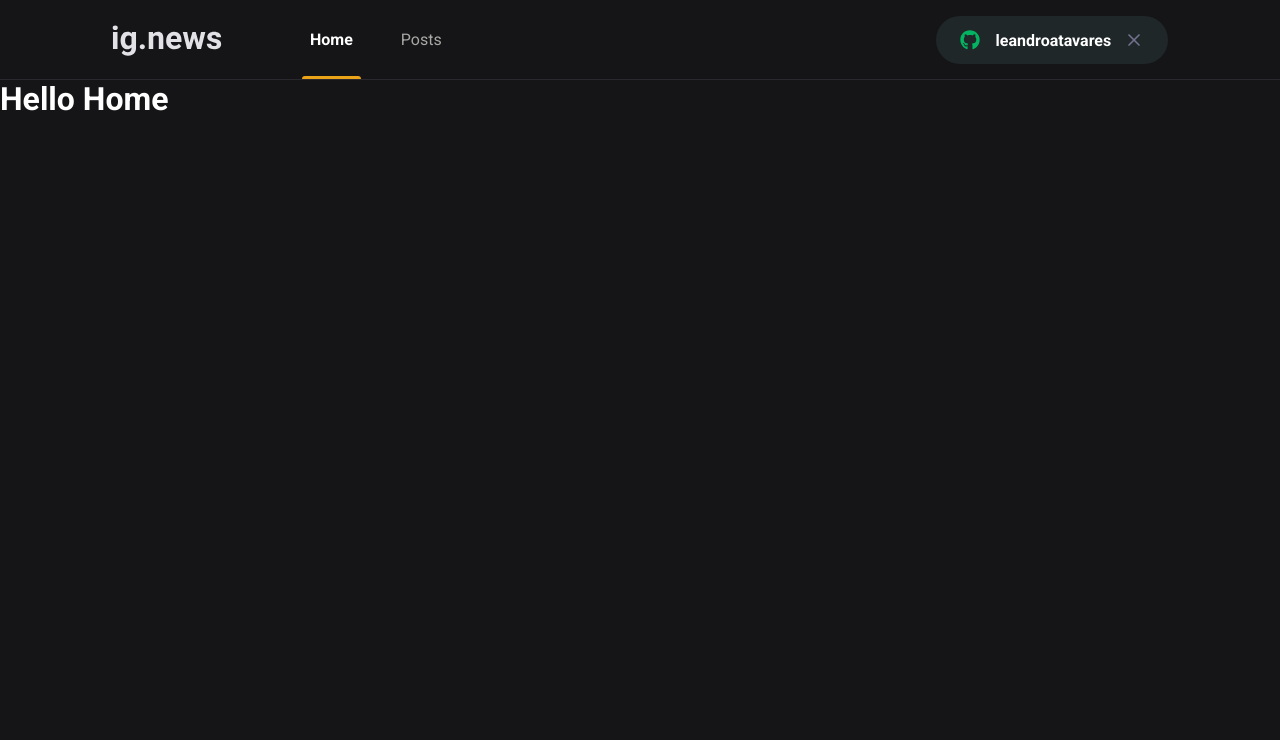
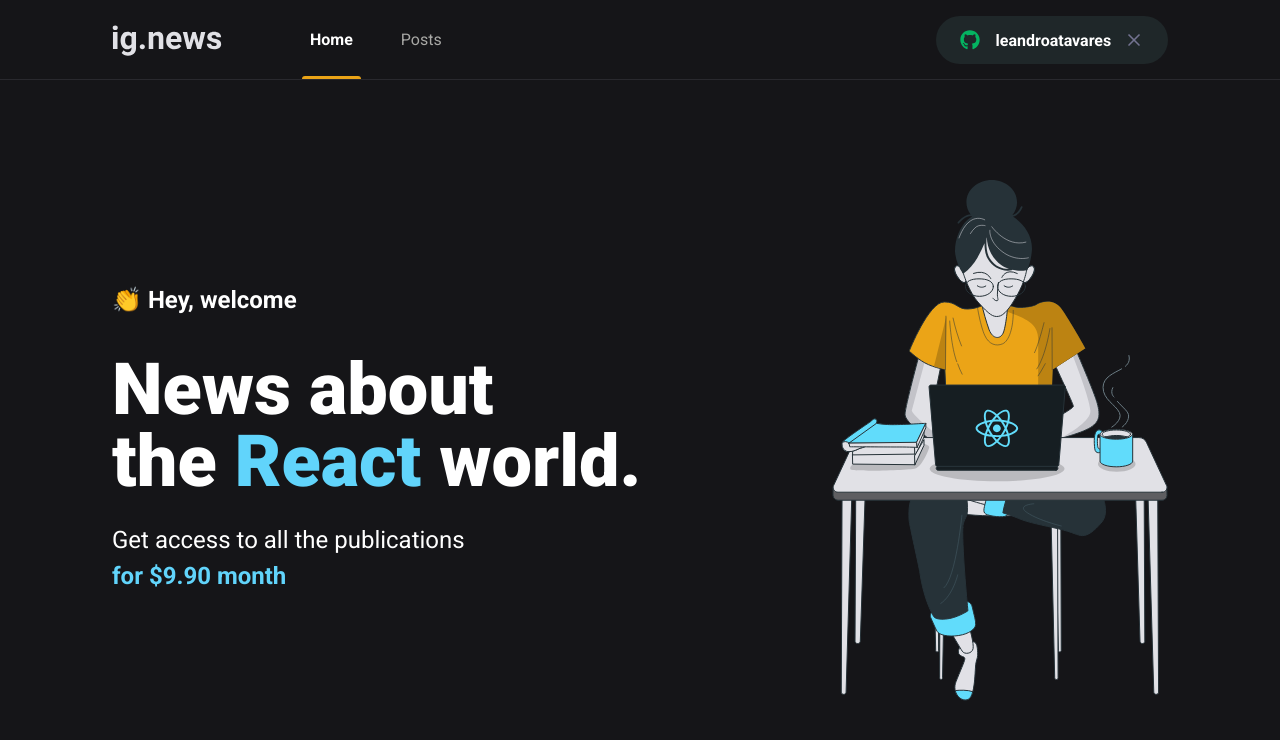
Before and after one commit to leandroatavares/ignite-ignews, a Next.js app: page / in a window 1280 px wide. Shown: the top 740 px of the page. Built offline with nearby package versions, Linux system fonts and the light colour scheme.

Commit message:
adiciona estilo ao componente home

```diff
--- /dev/null
+++ b/src/pages/home.module.scss
@@ -0,0 +1,43 @@
+.contentContainer {
+  max-width: 1120px;
+  margin: 0 auto;
+  padding: 0 2rem;
+  height: calc(100vh - 5rem);
+
+  display: flex;
+  align-items: center;
+  justify-content: space-between;
+}
+
+.hero {
+  max-width: 600px;
+
+  > span {
+    font-size: 1.5rem;
+    font-weight: bold;
+  }
+
+  h1 {
+    font-size: 4.5rem;
+    line-height: 4.5rem;
+    font-weight: 900;
+    margin-top: 2.5rem;
+
+    span {
+      color: var(--cyan-500);
+    }
+  }
+
+  p {
+    font-size: 1.5rem;
+    line-height: 2.25rem;
+    margin-top: 1.5rem;
+
+    span {
+      color: var(--cyan-500);
+      font-weight: bold;
+    }
+  }
+
+
+}
--- a/src/pages/index.tsx
+++ b/src/pages/index.tsx
@@ -1,12 +1,28 @@
 import Head from 'next/head'
+
+import styles from './home.module.scss'
 
 export default function Home() {
   return (
     <>
       <Head>
-        <title>Início | ig.news</title>
+        <title>Home | ig.news</title>
       </Head>
-      <h1>Hello Home</h1>
+      <main className={styles.contentContainer}>
+        <section className={styles.hero}>
+          <span>👏  Hey, welcome</span>
+          <h1>
+            News about <br />
+            the <span>React</span> world.
+          </h1>
+          <p>
+            Get access to all the publications <br />
+            <span>for $9.90 month</span>
+          </p>
+        </section>
+
+        <img src="/images/avatar.svg" alt="girl coding" />
+      </main>
     </>
   )
 }
```
